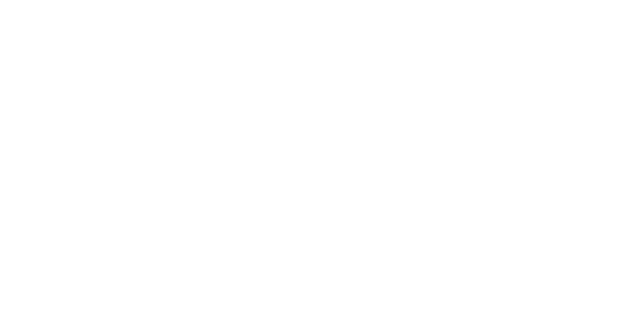
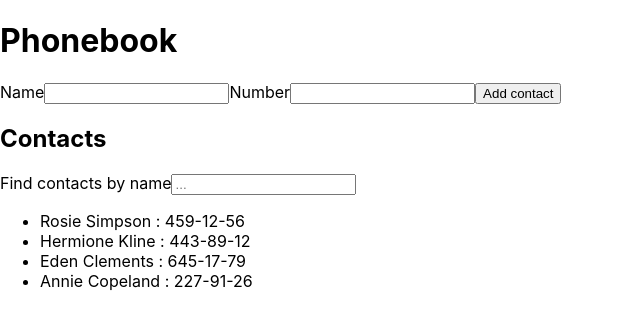
Before and after one commit to slavapravda/goit-react-hw-02-phonebook, a React (Create React App) app: page / in a window 1280 px wide. Shown: the top 328 px of the page, without its empty margins (0-640 px from the left). Built offline with nearby package versions, Linux system fonts and the light colour scheme.

Commit message:
add form and contacts

```diff
--- a/src/components/App.jsx
+++ b/src/components/App.jsx
@@ -1,16 +1,37 @@
 import { Component } from 'react';
-
-
+// import { nanoid } from 'nanoid';
+import Form from './Phonebook/Form';
 
 export class App extends Component {
+  state = {
+    contacts: [
+      { id: 'id-1', name: 'Rosie Simpson', number: '459-12-56' },
+      { id: 'id-2', name: 'Hermione Kline', number: '443-89-12' },
+      { id: 'id-3', name: 'Eden Clements', number: '645-17-79' },
+      { id: 'id-4', name: 'Annie Copeland', number: '227-91-26' },
+    ],
+    filter: '',
+  };
 
+  formSubmitHandler = data => {
+    this.setState(prevState => ({
+      contacts: [data, ...prevState.contacts]
+    }))
+
+  };
 
   render() {
-
-
     return (
       <div>
-
+        <h1>Phonebook</h1>
+        <Form onSubmit={this.formSubmitHandler} />
+        <h2>Contacts</h2>
+        <label>Find contacts by name
+          <input type="text" name='filter' placeholder='...'/>
+        </label>
+        <ul>
+          {this.state.contacts.map(({id, name, number}) => <li key={id}>{name} : {number}</li>)}
+        </ul>
       </div>
     );
   }
--- /dev/null
+++ b/src/components/Phonebook/Form.jsx
@@ -0,0 +1,71 @@
+import { Component } from 'react';
+import { nanoid } from 'nanoid';
+
+class Form extends Component {
+  state = {
+    name: '',
+    number: '',
+  };
+
+  nameId = nanoid();
+  numberId = nanoid();
+
+  handleChange = event => {
+    const { name, value } = event.currentTarget;
+    this.setState({
+      [name]: value,
+    });
+  };
+
+  handleSubmit = event => {
+    event.preventDefault();
+    console.log(this.state);
+    this.props.onSubmit(this.state);
+    this.reset();
+  };
+
+  reset = () => {
+    this.setState({
+      name: '',
+      number: '',
+    });
+  };
+
+  render() {
+    return (
+        <>
+      <form onSubmit={this.handleSubmit}>
+        <label htmlFor={this.nameId}>
+          Name
+          <input
+            id={this.nameId}
+            value={this.state.name}
+            type="text"
+            name="name"
+            pattern="^[a-zA-Zа-яА-Я]+(([' -][a-zA-Zа-яА-Я ])?[a-zA-Zа-яА-Я]*)*$"
+            title="Name may contain only letters, apostrophe, dash and spaces. For example Adrian, Jacob Mercer, Charles de Batz de Castelmore d'Artagnan"
+            required
+            onChange={this.handleChange}
+          />
+        </label>
+        <label htmlFor={this.numberId}>
+          Number
+          <input
+            id={this.numberId}
+            value={this.state.number}
+            type="tel"
+            name="number"
+            pattern="\+?\d{1,4}?[-.\s]?\(?\d{1,3}?\)?[-.\s]?\d{1,4}[-.\s]?\d{1,4}[-.\s]?\d{1,9}"
+            title="Phone number must be digits and can contain spaces, dashes, parentheses and can start with +"
+            required
+            onChange={this.handleChange}
+          />
+        </label>
+        <button type="submit">Add contact</button>
+      </form>
+      </>
+    );
+  }
+}
+
+export default Form;
```
